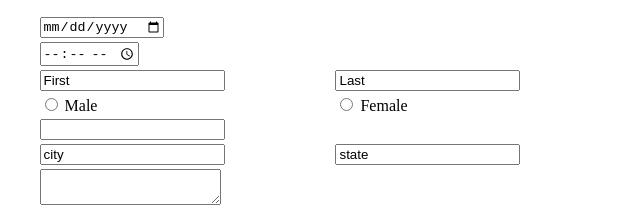
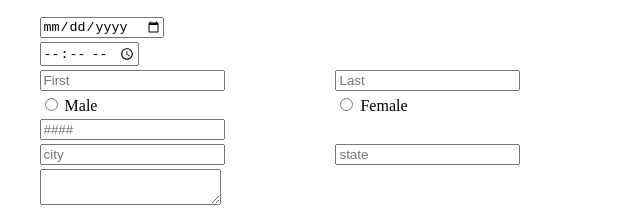
Before and after one commit to G-S-7/Task-Repo-6, a plain HTML site: page index.html in a window 1280 px wide. Shown: the part 202-411 px from the top of the page, 595-1235 px from the left. Drawn offline with Linux system fonts and the light colour scheme.

Commit message:
Update index.html

```diff
--- a/index.html
+++ b/index.html
@@ -23,7 +23,7 @@
 </head>
 
 <body>
-    <img src="IMG-3.jpg" alt="Doctor">
+    <img src="/IMG-3.jpg" alt="Doctor">
     <center>
         <h1>Doctor Appointment Form</h1>
     </center>
@@ -37,19 +37,19 @@
         <td><input type="time"></label></td>
         <br></tr><tr>
         <td class="c1"><label for="Name"> Name </label></td>
-        <td><input type="text" value="First" ></td>
-        <td><input type="text" value="Last"></td>
+        <td><input type="text" placeholder="First" ></td>
+        <td><input type="text" placeholder="Last"></td>
         <br></tr><tr>
         <td class="c1"><label for="gender"> Gender</label></td>
         <td><input type="radio"> Male</td>
         <td><input type="radio"> Female</td>
         <br></tr><tr>
         <td class="c1"><label for="phno">Phone Number</label></td>
-        <td><input type="number" value="####"></td>
+        <td><input type="number" placeholder="####"></td>
         <br></tr>
         <td class="c1"><label for="Address">Address</label></td>
-        <td><input type="text" value="city"> </td>
-        <td><input type="text" value="state"> </td>
+        <td><input type="text" placeholder="city"> </td>
+        <td><input type="text" placeholder="state"> </td>
         <br><tr>
         <td class="c1"><label for="query">Your Query</label></td>
         <td><textarea name="query" id="q"> </textarea></td>
```
